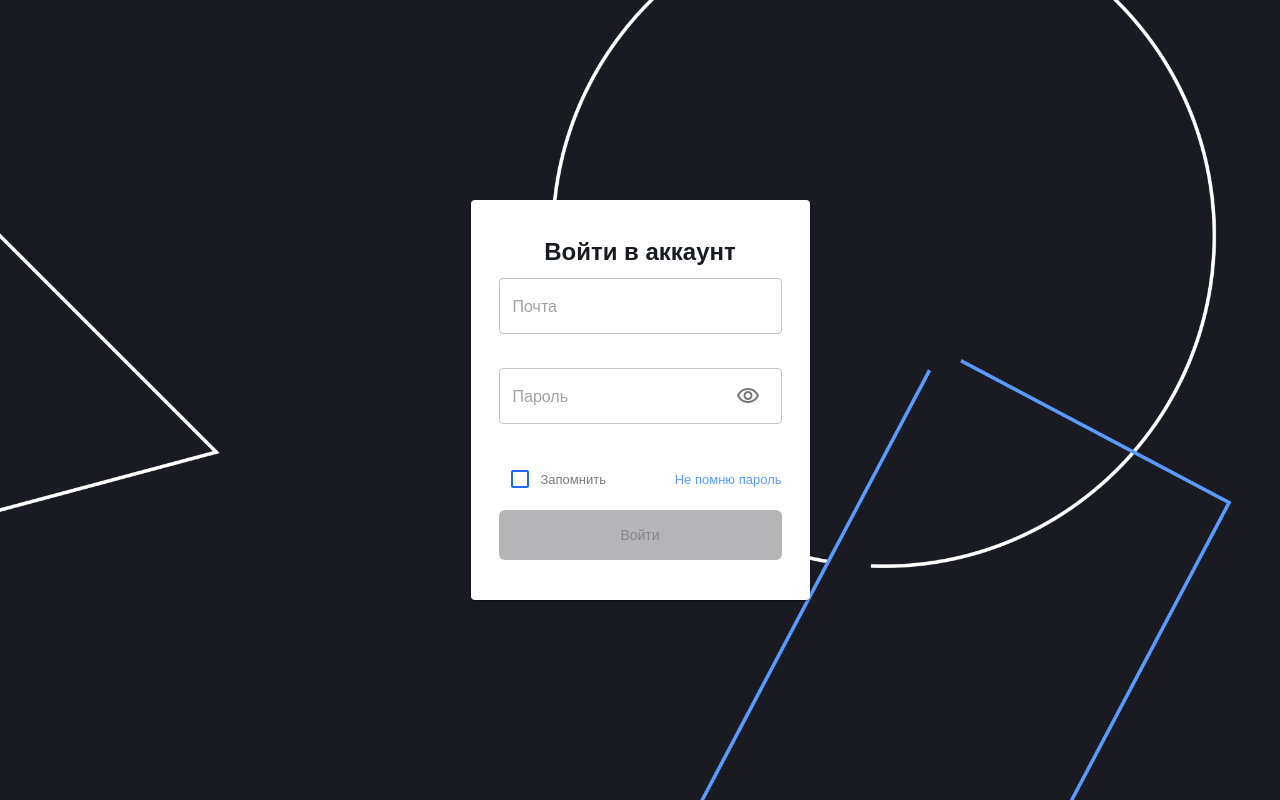
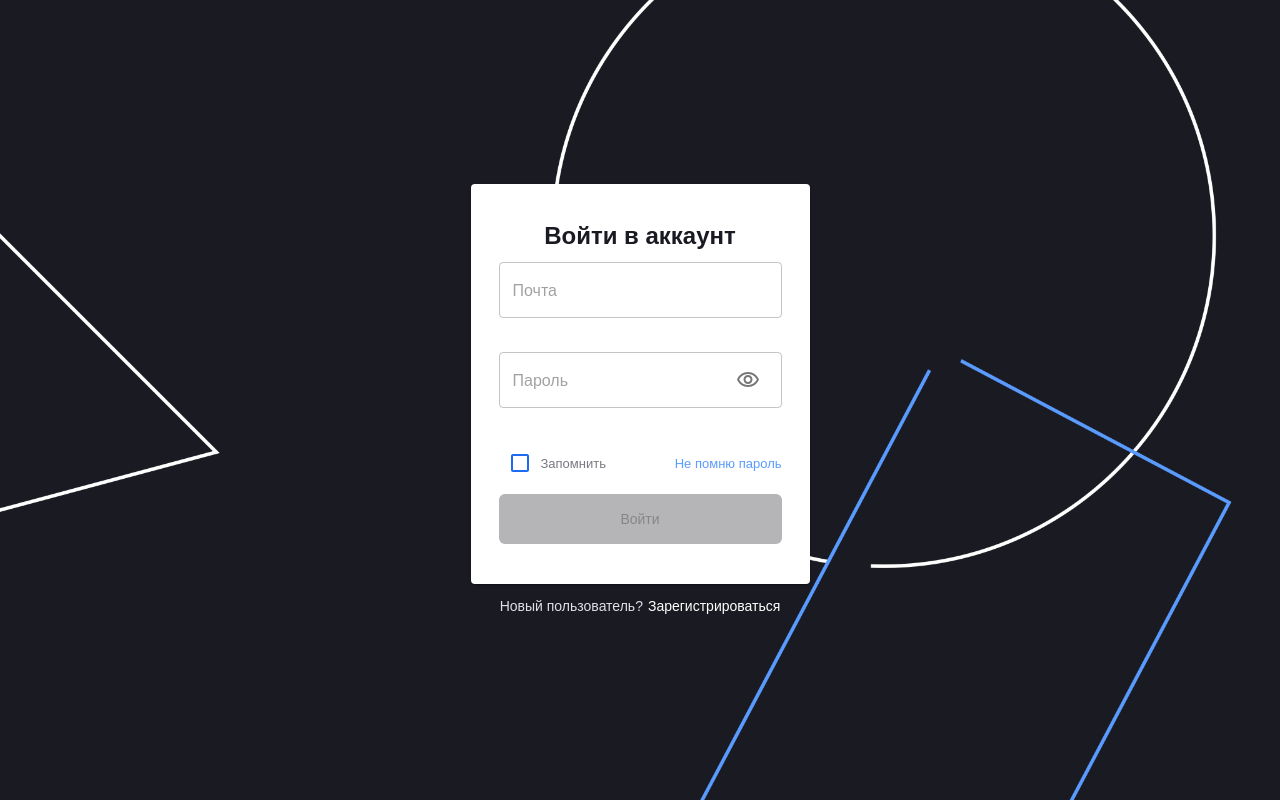
Before and after one commit to RinVeber/resume-front, a React (Vite) app: page /auth in a window 1280 px wide. Built offline with nearby package versions, Linux system fonts and the light colour scheme; no server answers.

Commit message:
fix layout auth

```diff
--- a/src/pages/auth/Auth.tsx
+++ b/src/pages/auth/Auth.tsx
@@ -22,6 +22,7 @@ export default function Auth() {
     navigate(paths.main);
   };
   return (
+
     <FormProvider {...methods}>
       <Box
         sx={{ display: 'flex', gap: '10px', flexDirection: 'column' }}
@@ -30,6 +31,8 @@ export default function Auth() {
       >
         <InputField />
       </Box>
+
     </FormProvider>
+
   );
 }
--- a/src/routes/AuthLayout.tsx
+++ b/src/routes/AuthLayout.tsx
@@ -1,4 +1,4 @@
-import { Box, Stack, Paper } from '@mui/material';
+import { Box, Stack, Paper, Typography } from '@mui/material';
 import background from '../assets/background.png';
 import { Outlet } from 'react-router-dom';
 
@@ -40,6 +40,22 @@ export default function AuthLayout() {
           <Outlet />
         </Stack>
       </Paper>
+      <Stack
+        mt={'12px'}
+        display={'flex'}
+        flexDirection={'row'}
+        alignItems={'center'}
+        gap={'5px'}
+      >
+        <Typography
+          sx={{ fontSize: '14px', color: '#DDE0E4', lineHeight: '20px' }}
+        >
+          Новый пользователь?
+        </Typography>
+        <Typography sx={{ fontSize: '14px', color: '#FFFFFF' }}>
+          Зарегистрироваться
+        </Typography>
+      </Stack>
     </Box>
   );
 }
```
